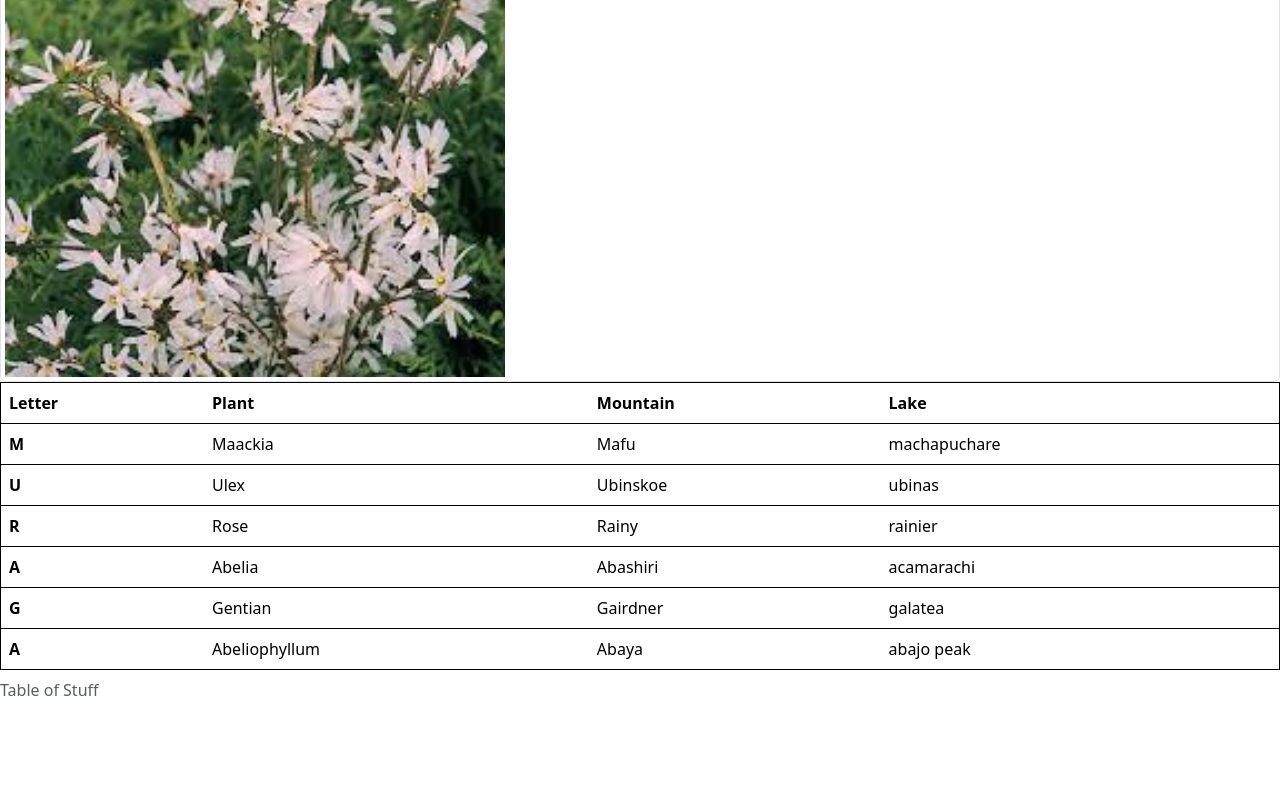
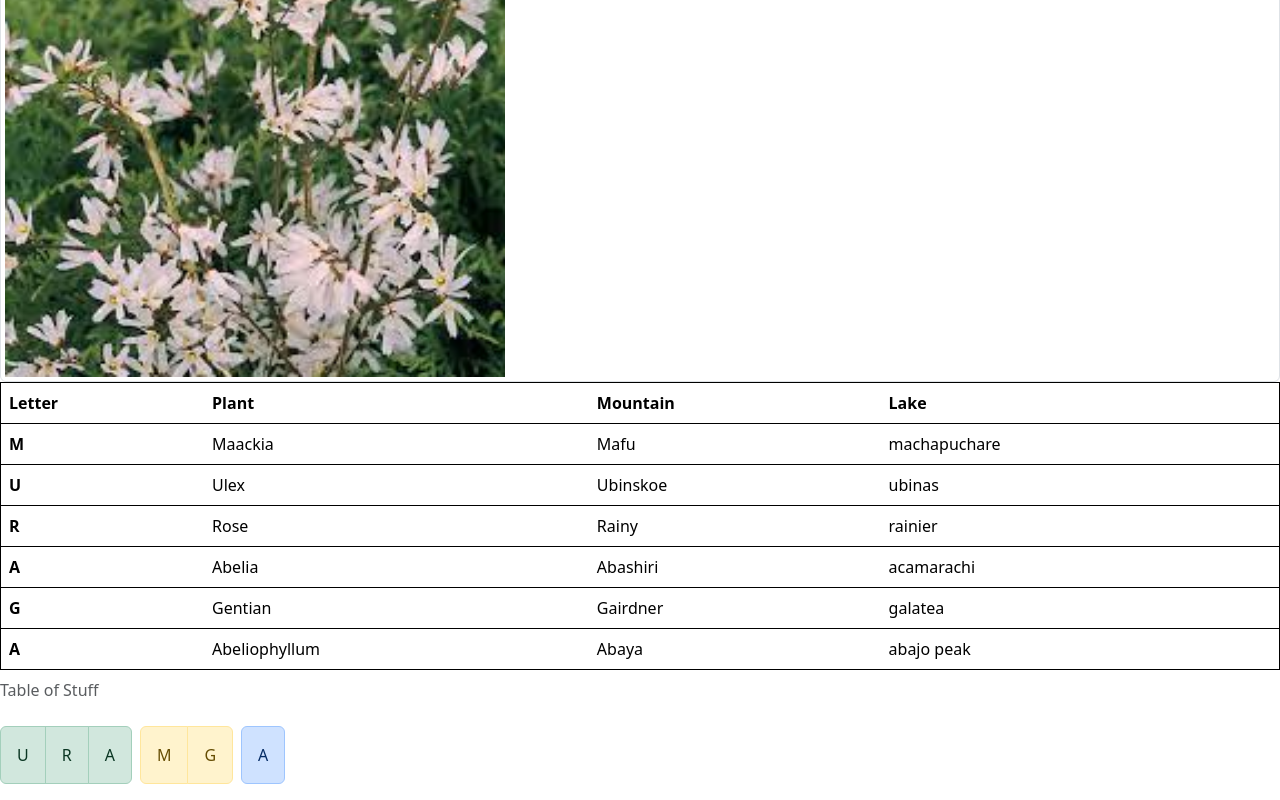
Before and after one commit to 44-563-Web-Apps-S23/44563-webapps-s23-assignment5-GabrielMura, a plain HTML site: page plants.html in a window 1280 px wide. Shown: the part 772-1572 px from the top of the page. Before the commit the page ends 1498 px from the top, so only its background shows below. Drawn offline with nearby package versions, Linux system fonts and the light colour scheme.

Commit message:
Updated plants.html
Added button groups

```diff
--- a/plants.html
+++ b/plants.html
@@ -93,5 +93,21 @@
     </tr>
     </tbody>
   </table>
+
+  <div class="btn-toolbar" role = "toolbar" aria-label="Toolbar with button groups">
+    <div class="btn-group me-2" role="group" aria-label = "first group">
+      <button class = "btn alert alert-success">U</button>
+      <button class = "btn alert alert-success">R</button>
+      <button class = "btn alert alert-success">A</button>
+    </div>
+    <div class="btn-group me-2" role="group" aria-label = "second group">
+      <button class = "btn alert alert-warning">M</button>
+      <button class = "btn alert alert-warning">G</button>
+    </div>
+    <div class="btn-group me-2" role="group" aria-label = "third group">
+      <button class = "btn alert alert-primary">A</button>
+    </div>
+  </div>
+
 </body>
 </html>
```
